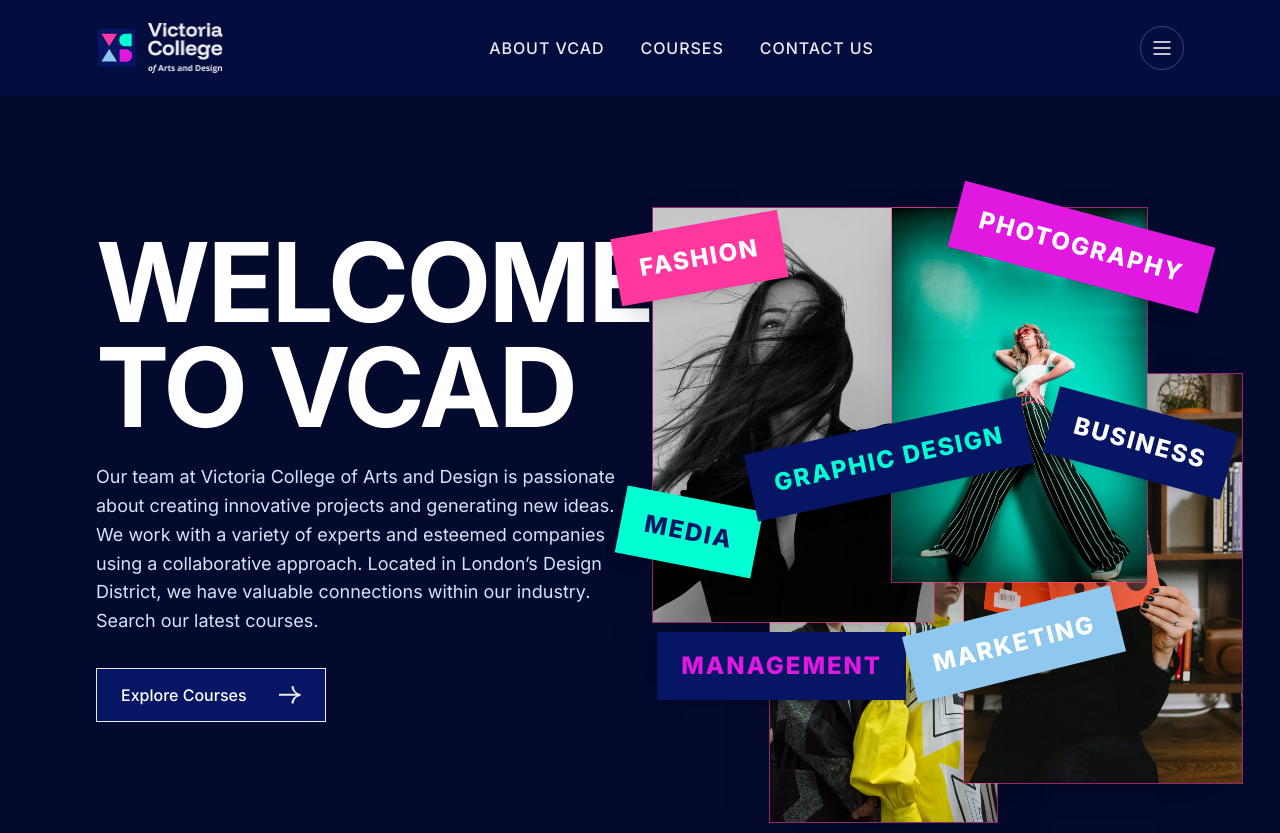
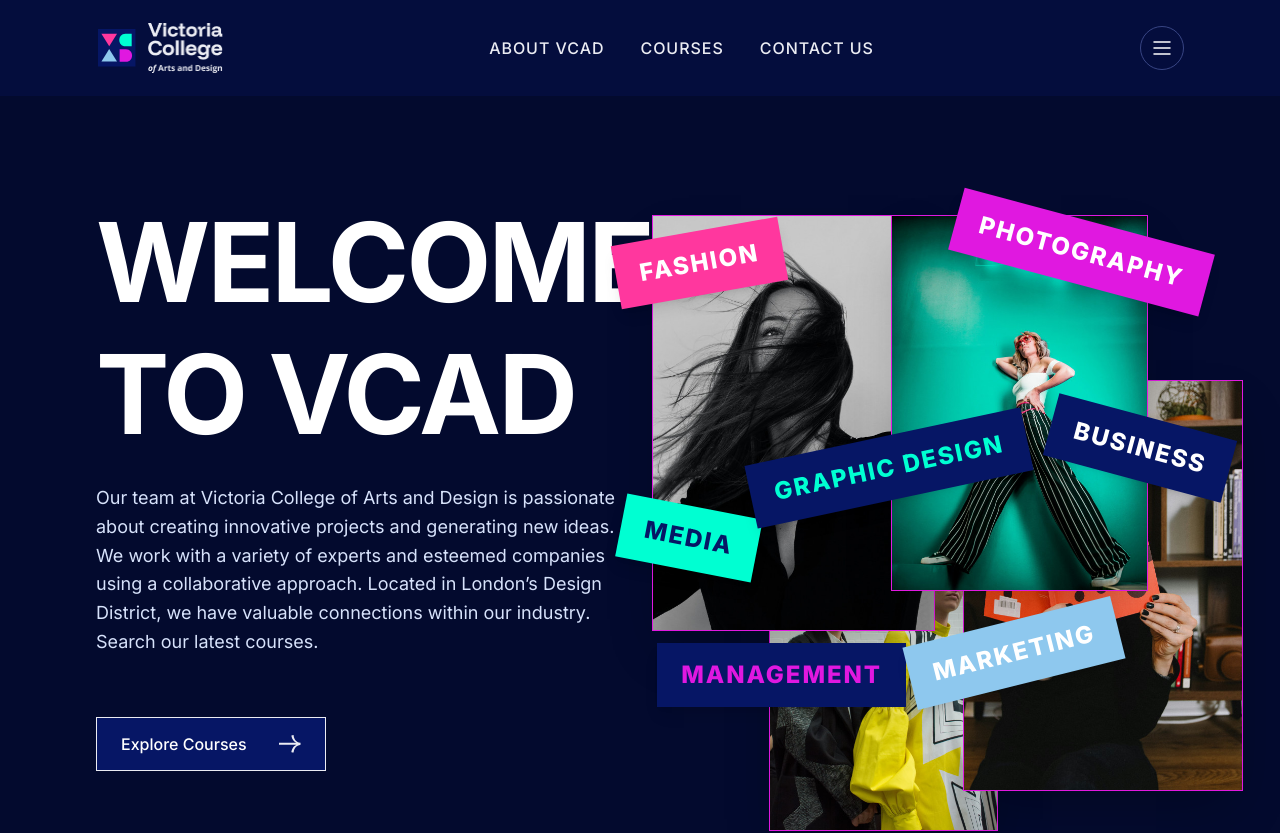
Before and after one commit to Protik111/vcad-front, a Next.js app: page / in a window 1280 px wide. Shown: the top 833 px of the page. Built offline with nearby package versions, Linux system fonts and the light colour scheme.

Commit message:
fix: hero gap

```diff
--- a/components/home/Hero.tsx
+++ b/components/home/Hero.tsx
@@ -21,7 +21,7 @@ export default function Hero() {
     <section className="overflow-x-clip py-8 sm:py-12 lg:py-25">
       <Container className="grid items-center gap-16 lg:grid-cols-2 lg:gap-6">
         <div className="max-w-xl">
-          <h1 className="text-[110px] font-bold uppercase leading-[0.95] tracking-tight text-white sm:text-6xl lg:text-[110px]">
+          <h1 className="text-[110px] font-bold uppercase leading-[1.2] tracking-tight text-white sm:text-6xl lg:text-[110px]">
             Welcome
             <br />
             to VCAD
@@ -33,14 +33,14 @@ export default function Hero() {
             approach. Located in London&rsquo;s Design District, we have
             valuable connections within our industry. Search our latest courses.
           </p>
-          <Button href="/courses" variant="solid" className="mt-8">
+          <Button href="/courses" variant="solid" className="mt-15">
             Explore Courses
           </Button>
         </div>
 
         <div className="relative mx-auto aspect-19/20 w-full max-w-lg lg:mx-0 lg:max-w-none">
           {/* Bottom layer: sunglasses-pair (left) and book (right) photos, sit behind the top two. */}
-          <div className="absolute top-[52%] bottom-0 left-[22%] z-0 h-[336px] w-[229px] overflow-hidden border border-pink/60 shadow-2xl">
+          <div className="absolute top-[52%] bottom-0 left-[22%] z-0 h-[336px] w-[229px] overflow-hidden border border-magenta shadow-2xl">
             <Image
               src="/images/hero-marketing.jpg"
               alt=""
@@ -49,7 +49,7 @@ export default function Hero() {
               className="object-cover"
             />
           </div>
-          <div className="absolute bottom-[-5%] right-[-11%] z-0 h-[411px] w-[280px] overflow-hidden border border-pink/60 shadow-2xl">
+          <div className="absolute bottom-[-5%] right-[-11%] z-0 h-[411px] w-[280px] overflow-hidden border border-magenta shadow-2xl">
             <Image
               src="/images/hero-media.jpg"
               alt=""
@@ -60,7 +60,7 @@ export default function Hero() {
           </div>
 
           {/* Top layer: fashion (left) and photography (right) photos, overlap on top of the bottom two. */}
-          <div className="absolute left-0 top-[2%] z-10 h-[416px] w-[283px] overflow-hidden border border-pink/60 shadow-2xl">
+          <div className="absolute left-0 top-[2%] z-10 h-[416px] w-[283px] overflow-hidden border border-magenta shadow-2xl">
             <Image
               src="/images/hero-fashion.jpg"
               alt=""
@@ -69,7 +69,7 @@ export default function Hero() {
               className="object-cover"
             />
           </div>
-          <div className="absolute right-[36px] top-[2%] z-10 h-[376px] w-[257px] overflow-hidden border border-pink/60 shadow-2xl">
+          <div className="absolute right-[36px] top-[2%] z-10 h-[376px] w-[257px] overflow-hidden border border-magenta shadow-2xl">
             <Image
               src="/images/hero-photography.jpg"
               alt=""
--- a/components/ui/Tag.tsx
+++ b/components/ui/Tag.tsx
@@ -32,7 +32,7 @@ export default function Tag({
   return (
     <span
       className={cn(
-        "inline-block whitespace-nowrap px-6 py-4.5 text-micro font-extrabold uppercase text-2xl tracking-[0.08em] shadow-lg",
+        "inline-block whitespace-nowrap px-6 py-4 text-micro font-extrabold uppercase text-2xl tracking-[0.08em] shadow-lg",
         TONES[tone],
         className,
       )}
```
